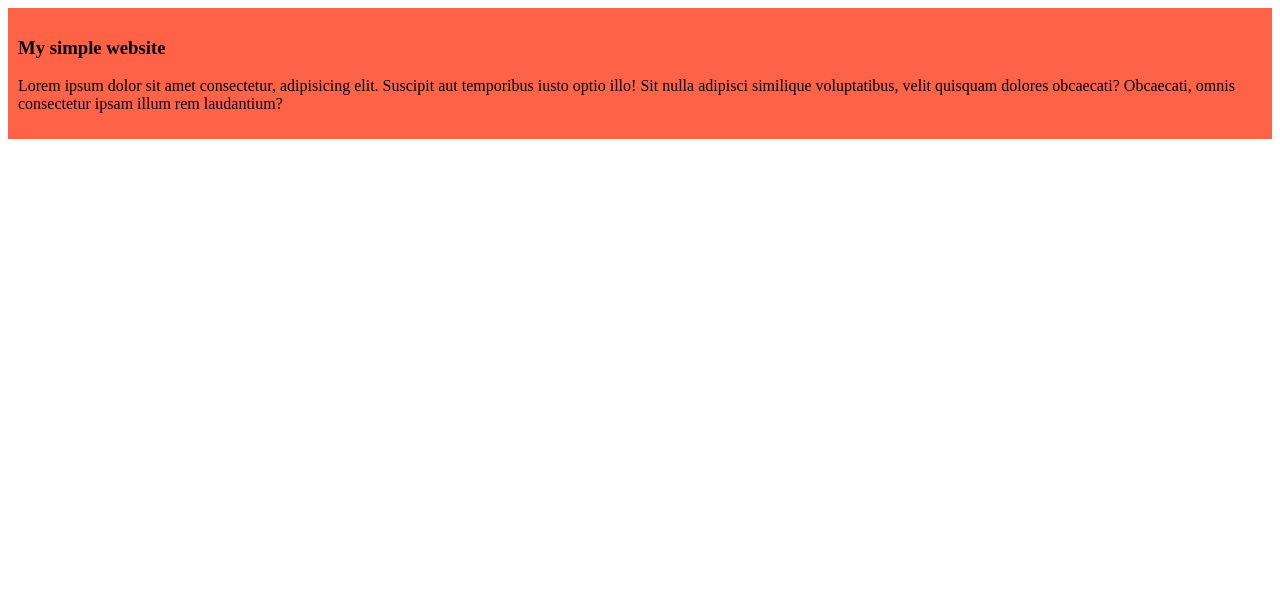
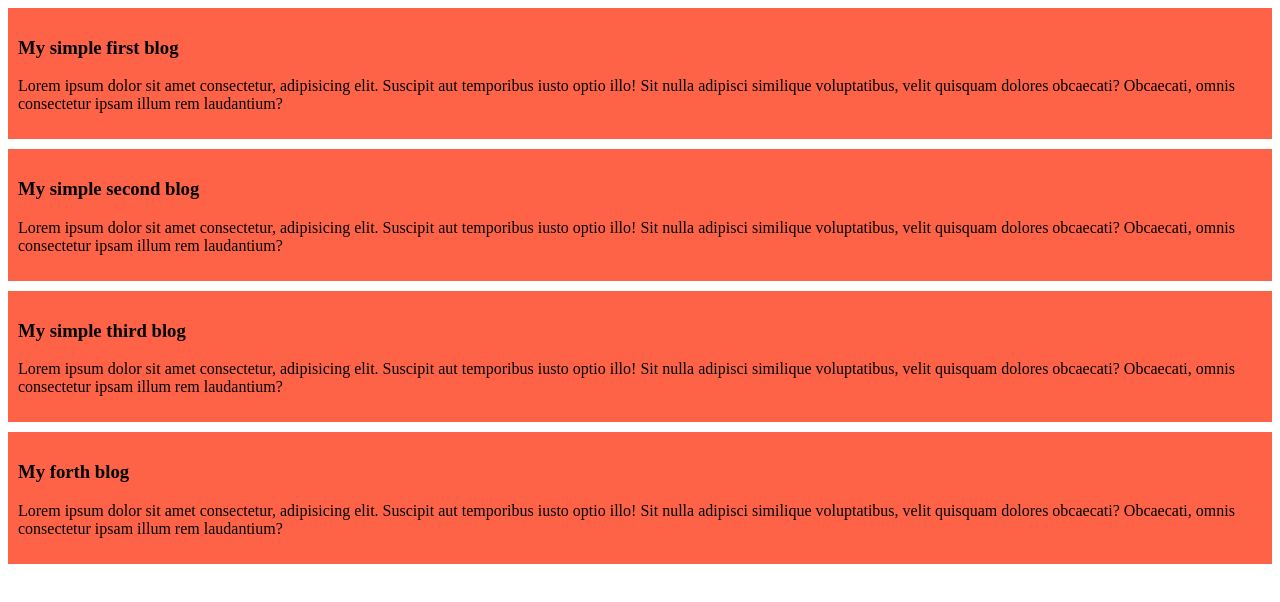
Before and after one commit to Abir0D/my-simple-website, a plain HTML site: page index.html in a window 1280 px wide. Drawn offline with Linux system fonts and the light colour scheme.

Commit message:
addede the second third and forth blog

```diff
--- a/index.html
+++ b/index.html
@@ -8,7 +8,19 @@
 </head>
 <body>
     <div>
-        <h3>My simple website</h3>
+        <h3>My simple first blog</h3>
+        <p>Lorem ipsum dolor sit amet consectetur, adipisicing elit. Suscipit aut temporibus iusto optio illo! Sit nulla adipisci similique voluptatibus, velit quisquam dolores obcaecati? Obcaecati, omnis consectetur ipsam illum rem laudantium?</p>
+    </div>
+    <div>
+        <h3>My simple second blog</h3>
+        <p>Lorem ipsum dolor sit amet consectetur, adipisicing elit. Suscipit aut temporibus iusto optio illo! Sit nulla adipisci similique voluptatibus, velit quisquam dolores obcaecati? Obcaecati, omnis consectetur ipsam illum rem laudantium?</p>
+    </div>
+    <div>
+        <h3>My simple third blog</h3>
+        <p>Lorem ipsum dolor sit amet consectetur, adipisicing elit. Suscipit aut temporibus iusto optio illo! Sit nulla adipisci similique voluptatibus, velit quisquam dolores obcaecati? Obcaecati, omnis consectetur ipsam illum rem laudantium?</p>
+    </div>
+    <div>
+        <h3>My forth blog</h3>
         <p>Lorem ipsum dolor sit amet consectetur, adipisicing elit. Suscipit aut temporibus iusto optio illo! Sit nulla adipisci similique voluptatibus, velit quisquam dolores obcaecati? Obcaecati, omnis consectetur ipsam illum rem laudantium?</p>
     </div>
 </body>
--- a/styles/blog.css
+++ b/styles/blog.css
@@ -1,4 +1,5 @@
 div{
     background-color: tomato;
     padding: 10px;
+    margin-bottom: 10px;
 }
```
